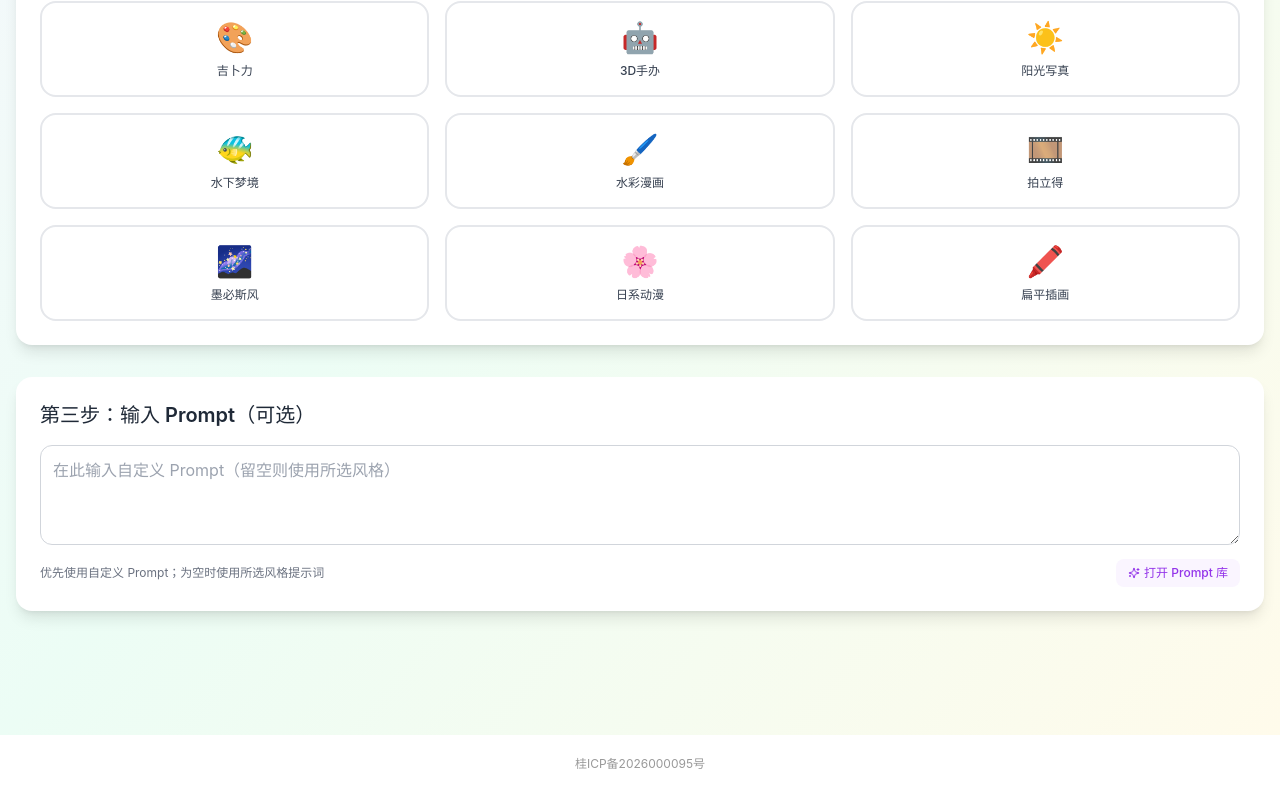
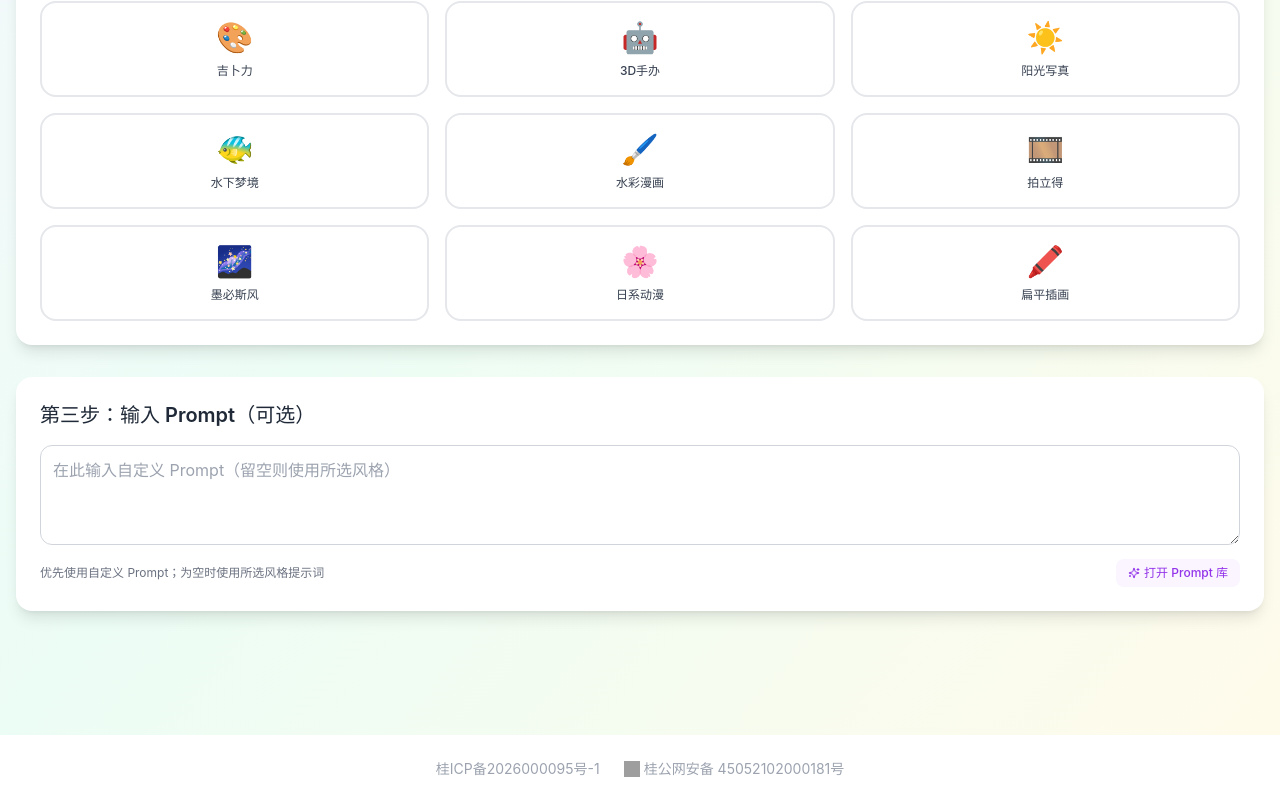
Before and after one commit to feibo123132/the-other-you, a React (Vite) app: page / in a window 1280 px wide. Shown: the part 799-1602 px from the top of the page. Built offline with nearby package versions, Linux system fonts and the light colour scheme; grey boxes are pictures that could not be loaded.

Commit message:
ICP 备案号 和 公安备案号

```diff
--- a/src/App.tsx
+++ b/src/App.tsx
@@ -4,15 +4,13 @@ import Result from "@/pages/Result/index";
 import Gallery from "@/pages/Gallery/index";
 import PromptLibrary from "@/pages/PromptLibrary/index";
 import StyleUniverse from "@/pages/StyleUniverse/index";
+import Footer from "@/components/Footer/index";
 
 export default function App() {
   return (
     <Router basename={import.meta.env.BASE_URL}>
-      {/* 外层容器：确保最小高度为屏幕高度，使用 flex 布局 */}
-      <div style={{ minHeight: '100vh', display: 'flex', flexDirection: 'column' }}>
-
-        {/* 中间主体内容：flex: 1 让它自动撑开，把页脚挤到底部 */}
-        <div style={{ flex: 1 }}>
+      <div className="min-h-screen flex flex-col">
+        <div className="flex-grow">
           <Routes>
             <Route path="/" element={<Home />} />
             <Route path="/result" element={<Result />} />
@@ -21,27 +19,7 @@ export default function App() {
             <Route path="/style-universe" element={<StyleUniverse />} />
           </Routes>
         </div>
-
-        {/* 👇 底部备案号区域 */}
-        <div style={{
-            width: '100%',
-            textAlign: 'center',
-            padding: '20px 0',
-            fontSize: '12px',
-            color: '#999',
-            backgroundColor: 'transparent'
-        }}>
-            <a
-              href="https://beian.miit.gov.cn/"
-              target="_blank"
-              rel="noopener noreferrer"
-              style={{ color: 'inherit', textDecoration: 'none' }}
-            >
-              {/* ⚠️请务必把下面这行文字换成你在控制台看到的真实备案号 */}
-              桂ICP备2026000095号
-            </a>
-        </div>
-
+        <Footer />
       </div>
     </Router>
   );
--- /dev/null
+++ b/src/components/Footer/index.tsx
@@ -0,0 +1,34 @@
+import React from 'react';
+
+const Footer: React.FC = () => {
+  return (
+    <footer className="w-full py-6 mt-auto bg-transparent">
+      <div className="container mx-auto px-4 flex flex-col md:flex-row justify-center items-center gap-2 md:gap-6 text-sm text-gray-400">
+        <a
+          href="https://beian.miit.gov.cn/"
+          target="_blank"
+          rel="noopener noreferrer"
+          className="hover:text-gray-600 transition-colors"
+        >
+          桂ICP备2026000095号-1
+        </a>
+
+        <a
+          href="http://www.beian.gov.cn/portal/registerSystemInfo?recordcode=45052102000181"
+          target="_blank"
+          rel="noopener noreferrer"
+          className="flex items-center gap-1 hover:text-gray-600 transition-colors"
+        >
+          <img
+            src="http://www.beian.gov.cn/img/ghs.png"
+            alt="公安备案图标"
+            className="w-4 h-4"
+          />
+          <span>桂公网安备 45052102000181号</span>
+        </a>
+      </div>
+    </footer>
+  );
+};
+
+export default Footer;
```
Also changed, not shown: .trae/documents/创建全局 Footer 组件并挂载.md (added).
